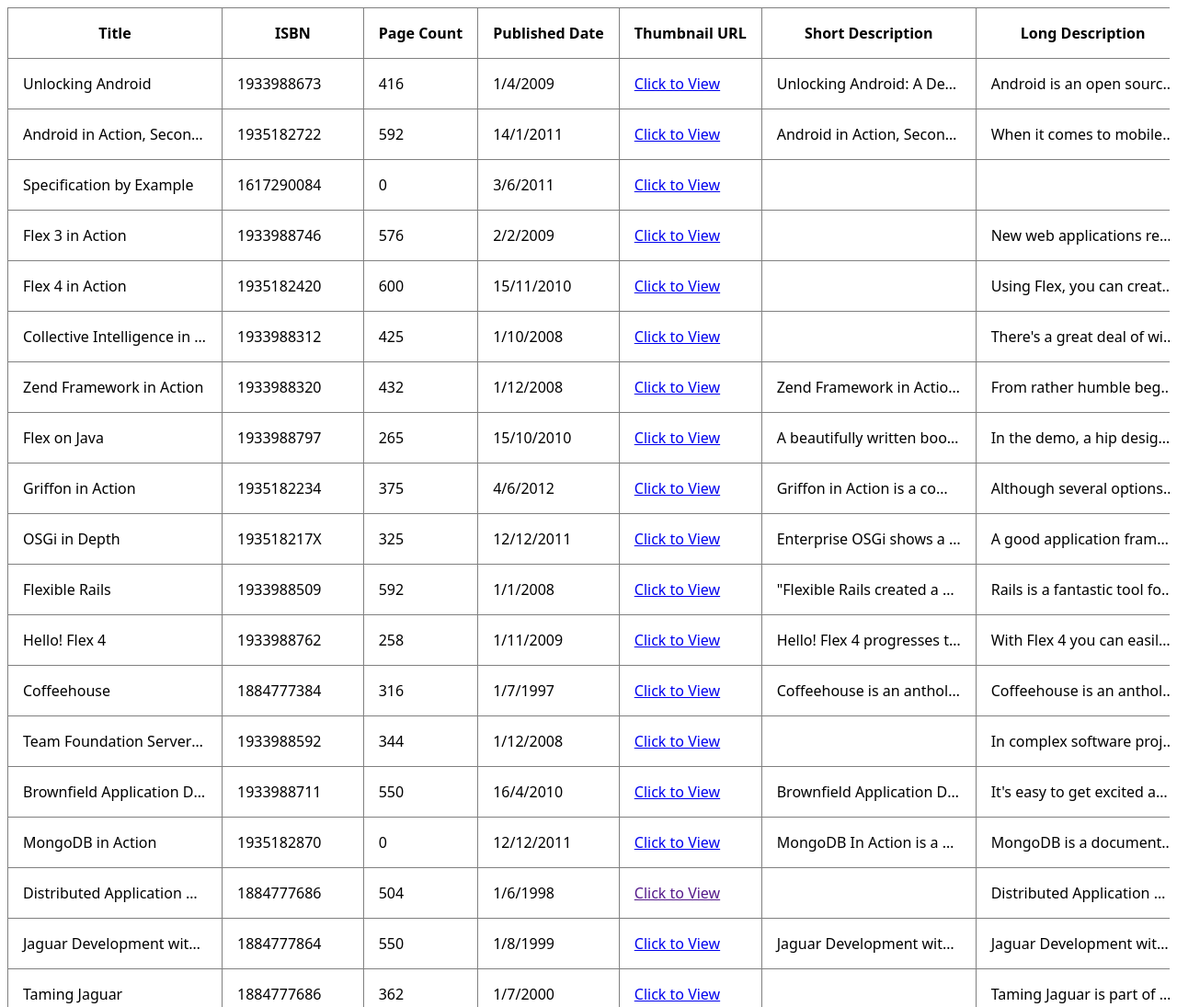
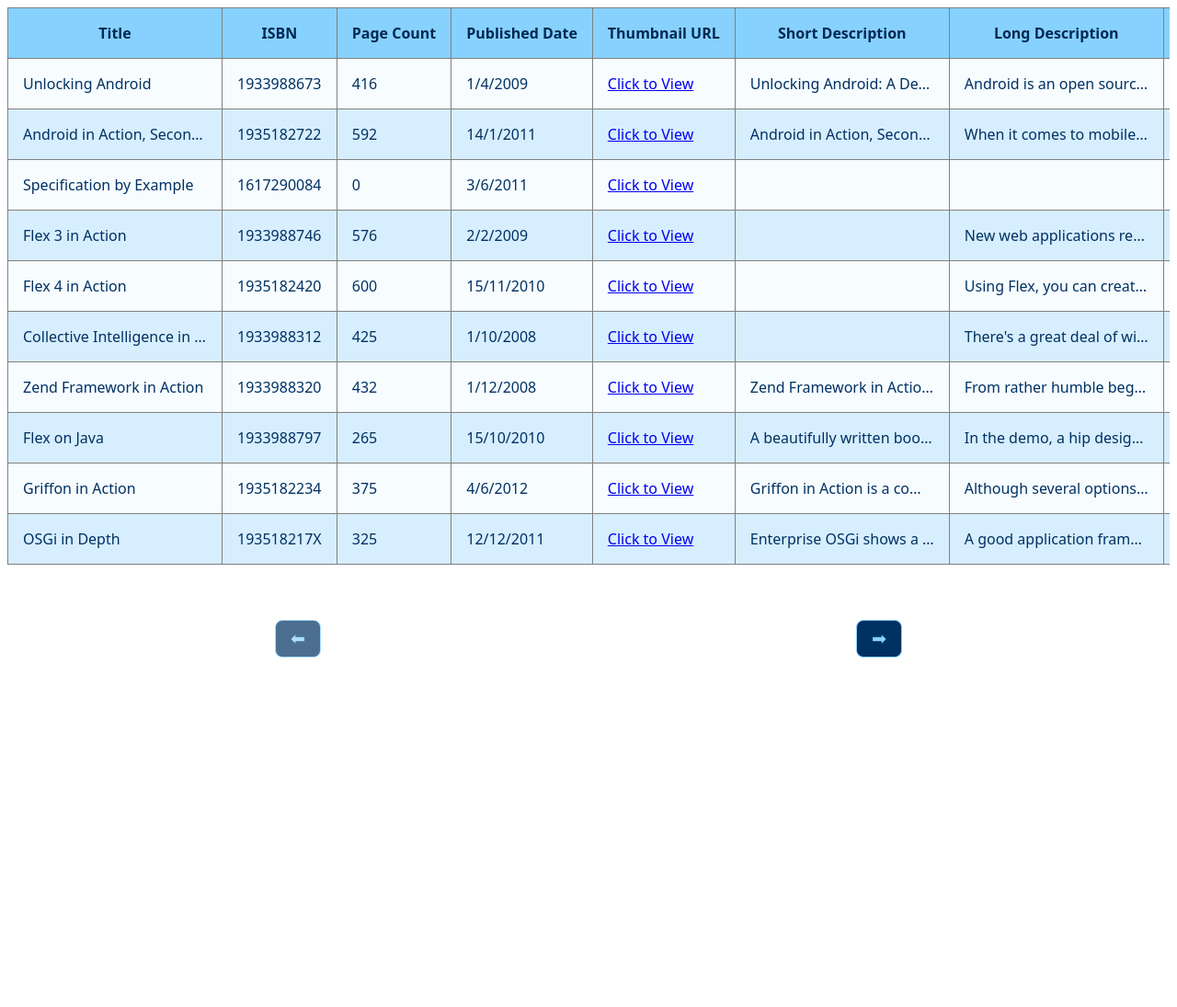
Before and after one commit to HaRsHa91544/PATH-Assignments, a plain HTML site: page 34-data-table.html in a window 1280 px wide. Shown: the top 1095 px of the page at 92% size. After the commit the page ends 800 px from the top, so only its background shows below. Drawn offline with Linux system fonts and the light colour scheme.

Commit message:
styles added

```diff
--- a/34-data-table.html
+++ b/34-data-table.html
@@ -29,8 +29,25 @@
             overflow-x: hidden;
         }
 
+        thead tr {
+            background-color: rgb(135, 209, 255);
+            color: rgb(0, 41, 82);
+        }
+
+        tbody tr {
+            color: rgb(0, 49, 99);
+        }
+
+        tbody tr:nth-child(2n) {
+            background-color: rgb(215, 238, 255);
+        }
+
+        tbody tr:nth-child(2n+1) {
+            background-color: rgb(247, 252, 255);
+        }
+
         .pagination-btns {
-            height: 50px;
+            height: 160px;
             display: flex;
             align-items: center;
             justify-content: space-around;
@@ -39,6 +56,21 @@
         .pagination-btns button {
             padding: 0.5rem 1rem;
             font-size: 1.2rem;
+            background-color: rgb(0, 49, 99);
+            color: rgb(135, 209, 255);
+            border: 1px solid rgb(135, 209, 255);
+            border-radius: 8px;
+            cursor: pointer;
+            transition: all 0.3s ease-in-out;
+        }
+
+        .pagination-btns button:disabled {
+            opacity: 0.7;
+            cursor: not-allowed;
+        }
+
+        .pagination-btns button:hover {
+            background-color: rgb(0, 26, 53);
         }
     </style>
 </head>
@@ -78,6 +110,7 @@
             paginationState.start = paginationState.start - 10;
             paginationState.end = paginationState.end - 10;
             updatePaginationBtnsState();
+            addBooksRowsIntoTable();
         });
 
         nextBtn.addEventListener('click', () => {
@@ -85,6 +118,9 @@
                 return;
             }
             paginationState.start = paginationState.start + 10;
+            paginationState.end = paginationState.end + 10;
+            updatePaginationBtnsState();
+            addBooksRowsIntoTable();
         });
 
         function updatePaginationBtnsState() {
@@ -112,9 +148,10 @@
         }
 
         function addBooksRowsIntoTable() {
-            books.forEach(book => {
+            document.getElementById('books-table-body').innerHTML = '';
+            for (let i = paginationState.start; i <= paginationState.end; i++) {
                 const bookRowTr = document.createElement('tr');
-                const bookDetails = mapEachDetailWithColumn(book);
+                const bookDetails = mapEachDetailWithColumn(books[i]);
                 bookDetails.forEach((detail) => {
                     const bookDetailTd = document.createElement('td');
                     if (detail.column === 'publishedDate' && detail.value) {
@@ -143,7 +180,7 @@
                     bookRowTr.appendChild(bookDetailTd);
                 });
                 document.getElementById('books-table-body').appendChild(bookRowTr);
-            });
+            }
         }
 
         function mapEachDetailWithColumn(book) {
```
